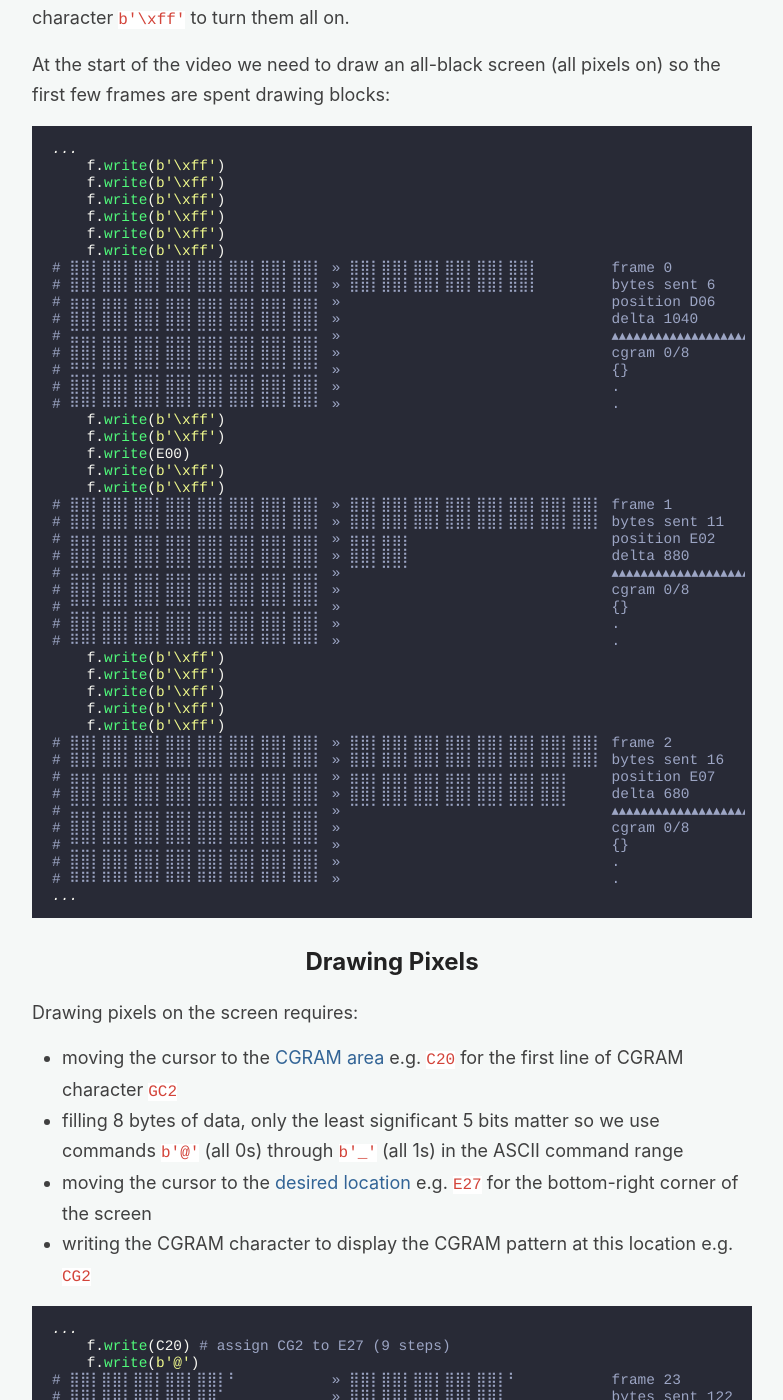
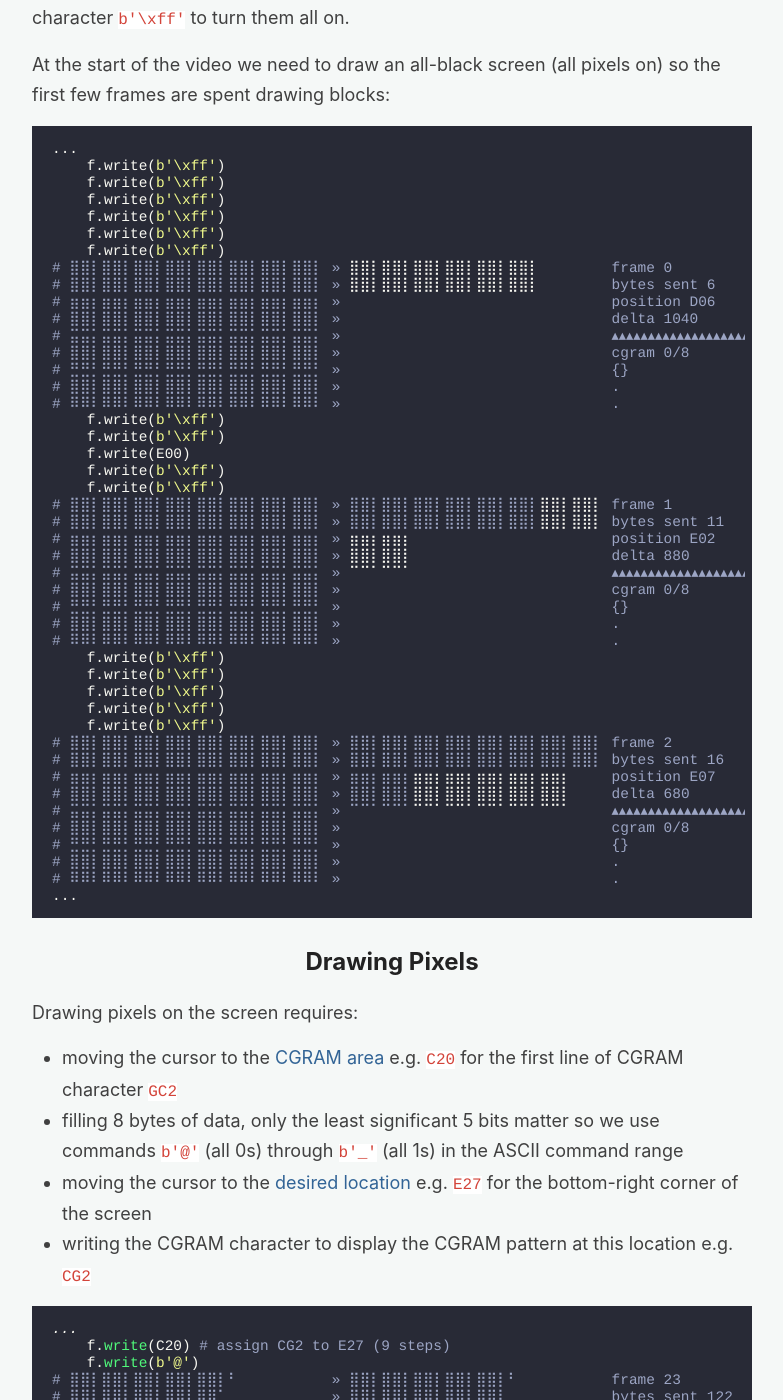
Before and after one commit to wardi/wardi.github.io, a Jekyll site: the page built from _pages/video_encoding.md, in a window 1280 px wide and 1400 px high, scrolled down 5052 px. Shown: the whole window, without its empty margins (248-1031 px from the left). Built offline with Jekyll 4.4.1, drawn with Linux system fonts in a browser that asks for light colours; some of the changed text lies outside the part shown.

Commit message:
highlight parts of code

````diff
--- a/_pages/video_encoding.md
+++ b/_pages/video_encoding.md
@@ -45,16 +45,15 @@
 [lookup_table.py](https://github.com/wardi/cpu/blob/main/bad-apple/lookup_table.py)
 contains a text version of the [command lookup table](/bad-apple/#command-lookup-table):
 
-```python
-# byte order from top->bottom, left->right
+<div class="language-python highlighter-rouge"><div class="highlight"><pre class="highlight"><code><span class="c1"># byte order from top-&gt;bottom, left-&gt;right
 # (mnemonic:)hex-value
-hex_map = """
+</span><span class="n">hex_map</span> <span class="o">=</span> <span class="s">"""
 C00:04 C20:05 12 13 14 15 16 17 D00:08 D16:09 D32:0a C40:06 E00:0c E16:0d E32:0e C60:07
-CLR:00 C21:05 12 13 14 15 16 17 D01:08 D17:09 C01:04 C41:06 E01:0c E17:0d E33:0e C61:07
-HOM:00 C22:05 12 13 14 15 16 17 D02:08 D18:09 C02:04 C42:06 E02:0c E18:0d E34:0e C62:07
+<span class="c">CLR:00</span> C21:05 12 13 14 15 16 17 D01:08 D17:09 C01:04 C41:06 E01:0c E17:0d E33:0e C61:07
+HOM:00 C22:05 12 13 <span class="c">14</span> 15 16 17 D02:08 D18:09 C02:04 C42:06 E02:0c E18:0d E34:0e C62:07
   R:01 C23:05 12 13 14 15 16 17 D03:08 D19:09 C03:04 C43:06 E03:0c E19:0d E35:0e C63:07
 ...
-```
+</span></code></pre></div></div>
 
 The optional mnemonic labels a value and the hex value is the
 value stored at that location in the table. The low 4 bits of the hex value are
@@ -171,17 +170,15 @@
 so the first few frames are spent drawing blocks:
 
 <div class="braille-pixels"></div>
-
-```python
-...
-    f.write(b'\xff')
-    f.write(b'\xff')
-    f.write(b'\xff')
-    f.write(b'\xff')
-    f.write(b'\xff')
-    f.write(b'\xff')
-# ⣿⣿⡇⣿⣿⡇⣿⣿⡇⣿⣿⡇⣿⣿⡇⣿⣿⡇⣿⣿⡇⣿⣿⡇ » ⣿⣿⡇⣿⣿⡇⣿⣿⡇⣿⣿⡇⣿⣿⡇⣿⣿⡇⠀⠀⠀⠀⠀⠀ frame 0
-# ⣿⣿⡇⣿⣿⡇⣿⣿⡇⣿⣿⡇⣿⣿⡇⣿⣿⡇⣿⣿⡇⣿⣿⡇ » ⣿⣿⡇⣿⣿⡇⣿⣿⡇⣿⣿⡇⣿⣿⡇⣿⣿⡇⠀⠀⠀⠀⠀⠀ bytes sent 6
+<div class="language-python highlighter-rouge"><div class="highlight"><pre class="highlight"><code><span class="p">...</span>
+    <span class="n">f</span><span class="p">.</span><span class="n">write</span><span class="p">(</span><span class="sa">b</span><span class="s">'</span><span class="se">\xff</span><span class="s">'</span><span class="p">)</span>
+    <span class="n">f</span><span class="p">.</span><span class="n">write</span><span class="p">(</span><span class="sa">b</span><span class="s">'</span><span class="se">\xff</span><span class="s">'</span><span class="p">)</span>
+    <span class="n">f</span><span class="p">.</span><span class="n">write</span><span class="p">(</span><span class="sa">b</span><span class="s">'</span><span class="se">\xff</span><span class="s">'</span><span class="p">)</span>
+    <span class="n">f</span><span class="p">.</span><span class="n">write</span><span class="p">(</span><span class="sa">b</span><span class="s">'</span><span class="se">\xff</span><span class="s">'</span><span class="p">)</span>
+    <span class="n">f</span><span class="p">.</span><span class="n">write</span><span class="p">(</span><span class="sa">b</span><span class="s">'</span><span class="se">\xff</span><span class="s">'</span><span class="p">)</span>
+    <span class="n">f</span><span class="p">.</span><span class="n">write</span><span class="p">(</span><span class="sa">b</span><span class="s">'</span><span class="se">\xff</span><span class="s">'</span><span class="p">)</span>
+<span class="c1"># ⣿⣿⡇⣿⣿⡇⣿⣿⡇⣿⣿⡇⣿⣿⡇⣿⣿⡇⣿⣿⡇⣿⣿⡇ » <span class="n">⣿⣿⡇⣿⣿⡇⣿⣿⡇⣿⣿⡇⣿⣿⡇⣿⣿⡇</span>⠀⠀⠀⠀⠀⠀ frame 0
+# ⣿⣿⡇⣿⣿⡇⣿⣿⡇⣿⣿⡇⣿⣿⡇⣿⣿⡇⣿⣿⡇⣿⣿⡇ » <span class="n">⣿⣿⡇⣿⣿⡇⣿⣿⡇⣿⣿⡇⣿⣿⡇⣿⣿⡇</span>⠀⠀⠀⠀⠀⠀ bytes sent 6
 # ⣶⣶⡆⣶⣶⡆⣶⣶⡆⣶⣶⡆⣶⣶⡆⣶⣶⡆⣶⣶⡆⣶⣶⡆ » ⠀⠀⠀⠀⠀⠀⠀⠀⠀⠀⠀⠀⠀⠀⠀⠀⠀⠀⠀⠀⠀⠀⠀⠀ position D06
 # ⣿⣿⡇⣿⣿⡇⣿⣿⡇⣿⣿⡇⣿⣿⡇⣿⣿⡇⣿⣿⡇⣿⣿⡇ » ⠀⠀⠀⠀⠀⠀⠀⠀⠀⠀⠀⠀⠀⠀⠀⠀⠀⠀⠀⠀⠀⠀⠀⠀ delta 1040
 # ⣭⣭⡅⣭⣭⡅⣭⣭⡅⣭⣭⡅⣭⣭⡅⣭⣭⡅⣭⣭⡅⣭⣭⡅ » ⠀⠀⠀⠀⠀⠀⠀⠀⠀⠀⠀⠀⠀⠀⠀⠀⠀⠀⠀⠀⠀⠀⠀⠀ ▴▴▴▴▴▴▴▴▴▴▴▴▴▴▴▴▴▴▴▴▴▴▴▴▴▴▴▴▴▴▴▴▴▴▴▴▴▴▴▴▴▴▴▴▴▴▴▴▴▴
@@ -189,36 +186,36 @@
 # ⣛⣛⡃⣛⣛⡃⣛⣛⡃⣛⣛⡃⣛⣛⡃⣛⣛⡃⣛⣛⡃⣛⣛⡃ » ⠀⠀⠀⠀⠀⠀⠀⠀⠀⠀⠀⠀⠀⠀⠀⠀⠀⠀⠀⠀⠀⠀⠀⠀ {}
 # ⣿⣿⡇⣿⣿⡇⣿⣿⡇⣿⣿⡇⣿⣿⡇⣿⣿⡇⣿⣿⡇⣿⣿⡇ » ⠀⠀⠀⠀⠀⠀⠀⠀⠀⠀⠀⠀⠀⠀⠀⠀⠀⠀⠀⠀⠀⠀⠀⠀ .
 # ⠿⠿⠇⠿⠿⠇⠿⠿⠇⠿⠿⠇⠿⠿⠇⠿⠿⠇⠿⠿⠇⠿⠿⠇ » ⠀⠀⠀⠀⠀⠀⠀⠀⠀⠀⠀⠀⠀⠀⠀⠀⠀⠀⠀⠀⠀⠀⠀⠀ .
-    f.write(b'\xff')
-    f.write(b'\xff')
-    f.write(E00)
-    f.write(b'\xff')
-    f.write(b'\xff')
-# ⣿⣿⡇⣿⣿⡇⣿⣿⡇⣿⣿⡇⣿⣿⡇⣿⣿⡇⣿⣿⡇⣿⣿⡇ » ⣿⣿⡇⣿⣿⡇⣿⣿⡇⣿⣿⡇⣿⣿⡇⣿⣿⡇⣿⣿⡇⣿⣿⡇ frame 1
-# ⣿⣿⡇⣿⣿⡇⣿⣿⡇⣿⣿⡇⣿⣿⡇⣿⣿⡇⣿⣿⡇⣿⣿⡇ » ⣿⣿⡇⣿⣿⡇⣿⣿⡇⣿⣿⡇⣿⣿⡇⣿⣿⡇⣿⣿⡇⣿⣿⡇ bytes sent 11
-# ⣶⣶⡆⣶⣶⡆⣶⣶⡆⣶⣶⡆⣶⣶⡆⣶⣶⡆⣶⣶⡆⣶⣶⡆ » ⣶⣶⡆⣶⣶⡆⠀⠀⠀⠀⠀⠀⠀⠀⠀⠀⠀⠀⠀⠀⠀⠀⠀⠀ position E02
-# ⣿⣿⡇⣿⣿⡇⣿⣿⡇⣿⣿⡇⣿⣿⡇⣿⣿⡇⣿⣿⡇⣿⣿⡇ » ⣿⣿⡇⣿⣿⡇⠀⠀⠀⠀⠀⠀⠀⠀⠀⠀⠀⠀⠀⠀⠀⠀⠀⠀ delta 880
-# ⣭⣭⡅⣭⣭⡅⣭⣭⡅⣭⣭⡅⣭⣭⡅⣭⣭⡅⣭⣭⡅⣭⣭⡅ » ⠉⠉⠁⠉⠉⠁⠀⠀⠀⠀⠀⠀⠀⠀⠀⠀⠀⠀⠀⠀⠀⠀⠀⠀ ▴▴▴▴▴▴▴▴▴▴▴▴▴▴▴▴▴▴▴▴▴▴▴▴▴▴▴▴▴▴▴▴▴▴▴▴▴▴▴▴▴▴▴▴▴▴▴▴▴▴
+</span>    <span class="n">f</span><span class="p">.</span><span class="n">write</span><span class="p">(</span><span class="sa">b</span><span class="s">'</span><span class="se">\xff</span><span class="s">'</span><span class="p">)</span>
+    <span class="n">f</span><span class="p">.</span><span class="n">write</span><span class="p">(</span><span class="sa">b</span><span class="s">'</span><span class="se">\xff</span><span class="s">'</span><span class="p">)</span>
+    <span class="n">f</span><span class="p">.</span><span class="n">write</span><span class="p">(</span><span class="n">E00</span><span class="p">)</span>
+    <span class="n">f</span><span class="p">.</span><span class="n">write</span><span class="p">(</span><span class="sa">b</span><span class="s">'</span><span class="se">\xff</span><span class="s">'</span><span class="p">)</span>
+    <span class="n">f</span><span class="p">.</span><span class="n">write</span><span class="p">(</span><span class="sa">b</span><span class="s">'</span><span class="se">\xff</span><span class="s">'</span><span class="p">)</span>
+<span class="c1"># ⣿⣿⡇⣿⣿⡇⣿⣿⡇⣿⣿⡇⣿⣿⡇⣿⣿⡇⣿⣿⡇⣿⣿⡇ » ⣿⣿⡇⣿⣿⡇⣿⣿⡇⣿⣿⡇⣿⣿⡇⣿⣿⡇<span class="n">⣿⣿⡇⣿⣿⡇</span> frame 1
+# ⣿⣿⡇⣿⣿⡇⣿⣿⡇⣿⣿⡇⣿⣿⡇⣿⣿⡇⣿⣿⡇⣿⣿⡇ » ⣿⣿⡇⣿⣿⡇⣿⣿⡇⣿⣿⡇⣿⣿⡇⣿⣿⡇<span class="n">⣿⣿⡇⣿⣿⡇</span> bytes sent 11
+# ⣶⣶⡆⣶⣶⡆⣶⣶⡆⣶⣶⡆⣶⣶⡆⣶⣶⡆⣶⣶⡆⣶⣶⡆ » <span class="n">⣶⣶⡆⣶⣶⡆</span>⠀⠀⠀⠀⠀⠀⠀⠀⠀⠀⠀⠀⠀⠀⠀⠀⠀⠀ position E02
+# ⣿⣿⡇⣿⣿⡇⣿⣿⡇⣿⣿⡇⣿⣿⡇⣿⣿⡇⣿⣿⡇⣿⣿⡇ » <span class="n">⣿⣿⡇⣿⣿⡇</span>⠀⠀⠀⠀⠀⠀⠀⠀⠀⠀⠀⠀⠀⠀⠀⠀⠀⠀ delta 880
+# ⣭⣭⡅⣭⣭⡅⣭⣭⡅⣭⣭⡅⣭⣭⡅⣭⣭⡅⣭⣭⡅⣭⣭⡅ » <span class="n">⠉⠉⠁⠉⠉⠁</span>⠀⠀⠀⠀⠀⠀⠀⠀⠀⠀⠀⠀⠀⠀⠀⠀⠀⠀ ▴▴▴▴▴▴▴▴▴▴▴▴▴▴▴▴▴▴▴▴▴▴▴▴▴▴▴▴▴▴▴▴▴▴▴▴▴▴▴▴▴▴▴▴▴▴▴▴▴▴
 # ⣿⣿⡇⣿⣿⡇⣿⣿⡇⣿⣿⡇⣿⣿⡇⣿⣿⡇⣿⣿⡇⣿⣿⡇ » ⠀⠀⠀⠀⠀⠀⠀⠀⠀⠀⠀⠀⠀⠀⠀⠀⠀⠀⠀⠀⠀⠀⠀⠀ cgram 0/8
 # ⣛⣛⡃⣛⣛⡃⣛⣛⡃⣛⣛⡃⣛⣛⡃⣛⣛⡃⣛⣛⡃⣛⣛⡃ » ⠀⠀⠀⠀⠀⠀⠀⠀⠀⠀⠀⠀⠀⠀⠀⠀⠀⠀⠀⠀⠀⠀⠀⠀ {}
 # ⣿⣿⡇⣿⣿⡇⣿⣿⡇⣿⣿⡇⣿⣿⡇⣿⣿⡇⣿⣿⡇⣿⣿⡇ » ⠀⠀⠀⠀⠀⠀⠀⠀⠀⠀⠀⠀⠀⠀⠀⠀⠀⠀⠀⠀⠀⠀⠀⠀ .
 # ⠿⠿⠇⠿⠿⠇⠿⠿⠇⠿⠿⠇⠿⠿⠇⠿⠿⠇⠿⠿⠇⠿⠿⠇ » ⠀⠀⠀⠀⠀⠀⠀⠀⠀⠀⠀⠀⠀⠀⠀⠀⠀⠀⠀⠀⠀⠀⠀⠀ .
-    f.write(b'\xff')
-    f.write(b'\xff')
-    f.write(b'\xff')
-    f.write(b'\xff')
-    f.write(b'\xff')
-# ⣿⣿⡇⣿⣿⡇⣿⣿⡇⣿⣿⡇⣿⣿⡇⣿⣿⡇⣿⣿⡇⣿⣿⡇ » ⣿⣿⡇⣿⣿⡇⣿⣿⡇⣿⣿⡇⣿⣿⡇⣿⣿⡇⣿⣿⡇⣿⣿⡇ frame 2
+</span>    <span class="n">f</span><span class="p">.</span><span class="n">write</span><span class="p">(</span><span class="sa">b</span><span class="s">'</span><span class="se">\xff</span><span class="s">'</span><span class="p">)</span>
+    <span class="n">f</span><span class="p">.</span><span class="n">write</span><span class="p">(</span><span class="sa">b</span><span class="s">'</span><span class="se">\xff</span><span class="s">'</span><span class="p">)</span>
+    <span class="n">f</span><span class="p">.</span><span class="n">write</span><span class="p">(</span><span class="sa">b</span><span class="s">'</span><span class="se">\xff</span><span class="s">'</span><span class="p">)</span>
+    <span class="n">f</span><span class="p">.</span><span class="n">write</span><span class="p">(</span><span class="sa">b</span><span class="s">'</span><span class="se">\xff</span><span class="s">'</span><span class="p">)</span>
+    <span class="n">f</span><span class="p">.</span><span class="n">write</span><span class="p">(</span><span class="sa">b</span><span class="s">'</span><span class="se">\xff</span><span class="s">'</span><span class="p">)</span>
+<span class="c1"># ⣿⣿⡇⣿⣿⡇⣿⣿⡇⣿⣿⡇⣿⣿⡇⣿⣿⡇⣿⣿⡇⣿⣿⡇ » ⣿⣿⡇⣿⣿⡇⣿⣿⡇⣿⣿⡇⣿⣿⡇⣿⣿⡇⣿⣿⡇⣿⣿⡇ frame 2
 # ⣿⣿⡇⣿⣿⡇⣿⣿⡇⣿⣿⡇⣿⣿⡇⣿⣿⡇⣿⣿⡇⣿⣿⡇ » ⣿⣿⡇⣿⣿⡇⣿⣿⡇⣿⣿⡇⣿⣿⡇⣿⣿⡇⣿⣿⡇⣿⣿⡇ bytes sent 16
-# ⣶⣶⡆⣶⣶⡆⣶⣶⡆⣶⣶⡆⣶⣶⡆⣶⣶⡆⣶⣶⡆⣶⣶⡆ » ⣶⣶⡆⣶⣶⡆⣶⣶⡆⣶⣶⡆⣶⣶⡆⣶⣶⡆⣶⣶⡆⠀⠀⠀ position E07
-# ⣿⣿⡇⣿⣿⡇⣿⣿⡇⣿⣿⡇⣿⣿⡇⣿⣿⡇⣿⣿⡇⣿⣿⡇ » ⣿⣿⡇⣿⣿⡇⣿⣿⡇⣿⣿⡇⣿⣿⡇⣿⣿⡇⣿⣿⡇⠀⠀⠀ delta 680
-# ⣭⣭⡅⣭⣭⡅⣭⣭⡅⣭⣭⡅⣭⣭⡅⣭⣭⡅⣭⣭⡅⣭⣭⡅ » ⠉⠉⠁⠉⠉⠁⠉⠉⠁⠉⠉⠁⠉⠉⠁⠉⠉⠁⠉⠉⠁⠀⠀⠀ ▴▴▴▴▴▴▴▴▴▴▴▴▴▴▴▴▴▴▴▴▴▴▴▴▴▴▴▴▴▴▴▴▴▴▴▴▴▴▴▴▴▴
+# ⣶⣶⡆⣶⣶⡆⣶⣶⡆⣶⣶⡆⣶⣶⡆⣶⣶⡆⣶⣶⡆⣶⣶⡆ » ⣶⣶⡆⣶⣶⡆<span class="n">⣶⣶⡆⣶⣶⡆⣶⣶⡆⣶⣶⡆⣶⣶⡆</span>⠀⠀⠀ position E07
+# ⣿⣿⡇⣿⣿⡇⣿⣿⡇⣿⣿⡇⣿⣿⡇⣿⣿⡇⣿⣿⡇⣿⣿⡇ » ⣿⣿⡇⣿⣿⡇<span class="n">⣿⣿⡇⣿⣿⡇⣿⣿⡇⣿⣿⡇⣿⣿⡇</span>⠀⠀⠀ delta 680
+# ⣭⣭⡅⣭⣭⡅⣭⣭⡅⣭⣭⡅⣭⣭⡅⣭⣭⡅⣭⣭⡅⣭⣭⡅ » ⠉⠉⠁⠉⠉⠁<span class="n">⠉⠉⠁⠉⠉⠁⠉⠉⠁⠉⠉⠁⠉⠉⠁</span>⠀⠀⠀ ▴▴▴▴▴▴▴▴▴▴▴▴▴▴▴▴▴▴▴▴▴▴▴▴▴▴▴▴▴▴▴▴▴▴▴▴▴▴▴▴▴▴
 # ⣿⣿⡇⣿⣿⡇⣿⣿⡇⣿⣿⡇⣿⣿⡇⣿⣿⡇⣿⣿⡇⣿⣿⡇ » ⠀⠀⠀⠀⠀⠀⠀⠀⠀⠀⠀⠀⠀⠀⠀⠀⠀⠀⠀⠀⠀⠀⠀⠀ cgram 0/8
 # ⣛⣛⡃⣛⣛⡃⣛⣛⡃⣛⣛⡃⣛⣛⡃⣛⣛⡃⣛⣛⡃⣛⣛⡃ » ⠀⠀⠀⠀⠀⠀⠀⠀⠀⠀⠀⠀⠀⠀⠀⠀⠀⠀⠀⠀⠀⠀⠀⠀ {}
 # ⣿⣿⡇⣿⣿⡇⣿⣿⡇⣿⣿⡇⣿⣿⡇⣿⣿⡇⣿⣿⡇⣿⣿⡇ » ⠀⠀⠀⠀⠀⠀⠀⠀⠀⠀⠀⠀⠀⠀⠀⠀⠀⠀⠀⠀⠀⠀⠀⠀ .
 # ⠿⠿⠇⠿⠿⠇⠿⠿⠇⠿⠿⠇⠿⠿⠇⠿⠿⠇⠿⠿⠇⠿⠿⠇ » ⠀⠀⠀⠀⠀⠀⠀⠀⠀⠀⠀⠀⠀⠀⠀⠀⠀⠀⠀⠀⠀⠀⠀⠀ .
-...
-```
+</span><span class="p">...</span>
+</code></pre></div></div>
 
 ## Drawing Pixels
 
````
